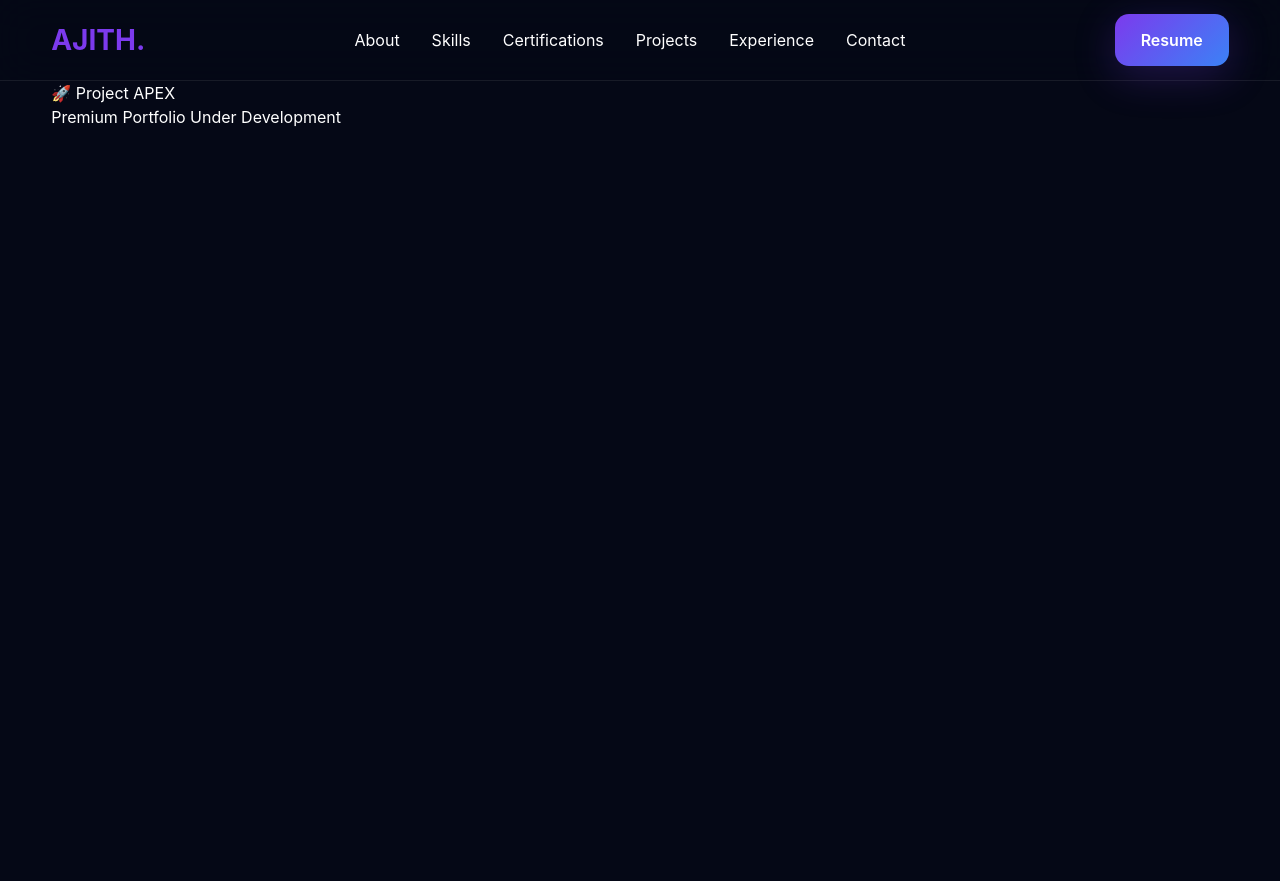
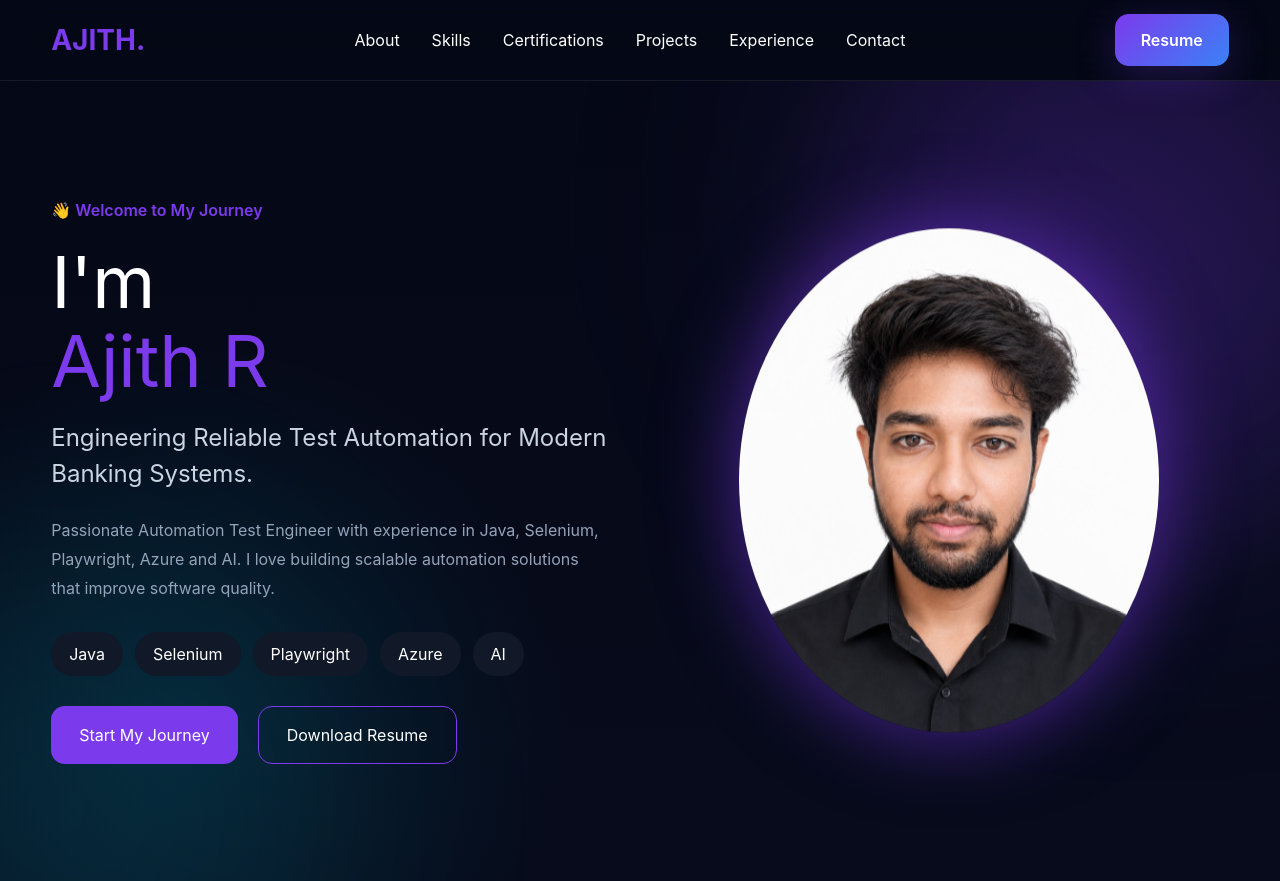
Before and after one commit to AjithDCruz/Ajith-Portfolio, a React (Vite) app in the folder ajith-portfolio/client/: page / in a window 1280 px wide. Before the commit the page ends 800 px from the top, so only its background shows below. Built offline with nearby package versions, Linux system fonts and the light colour scheme.

Commit message:
feat: add premium animated background

```diff
--- a/ajith-portfolio/client/src/App.tsx
+++ b/ajith-portfolio/client/src/App.tsx
@@ -1,14 +1,11 @@
 import Navbar from "./components/layout/Navbar/Navbar";
+import Hero from "./components/sections/Hero/Hero";
 
 function App() {
   return (
     <>
       <Navbar />
-
-      <main className="container">
-        <h1>🚀 Project APEX</h1>
-        <p>Premium Portfolio Under Development</p>
-      </main>
+      <Hero />
     </>
   );
 }
--- a/ajith-portfolio/client/src/components/sections/Hero/Hero.css
+++ b/ajith-portfolio/client/src/components/sections/Hero/Hero.css
@@ -0,0 +1,240 @@
+.hero{
+
+    min-height:100vh;
+
+    display:flex;
+
+    align-items:center;
+
+    position:relative;
+
+    overflow:hidden;
+
+    background:
+        radial-gradient(circle at 85% 25%, rgba(124,58,237,.20), transparent 28%),
+        radial-gradient(circle at 15% 80%, rgba(0,229,255,.10), transparent 30%),
+        linear-gradient(180deg,#050816 0%, #070B1B 100%);
+
+}
+
+.hero-wrapper{
+
+    position:relative;
+
+    z-index:1;
+
+    display:grid;
+
+    grid-template-columns:1fr 1fr;
+
+    align-items:center;
+
+    gap:60px;
+
+}
+
+.hero-tag{
+
+    color:#7C3AED;
+
+    font-weight:600;
+
+}
+
+.hero h1{
+
+    font-size:72px;
+
+    line-height:1.1;
+
+    margin:20px 0;
+
+}
+
+.hero h1 span{
+
+    color:#7C3AED;
+
+}
+
+.hero h2{
+
+    font-size:24px;
+
+    color:#CBD5E1;
+
+    margin-bottom:24px;
+
+}
+
+.hero p{
+
+    color:#94A3B8;
+
+    line-height:1.8;
+
+    max-width:550px;
+
+}
+
+.tech-stack{
+
+    display:flex;
+
+    flex-wrap:wrap;
+
+    gap:12px;
+
+    margin:30px 0;
+
+}
+
+.tech-stack span{
+
+    background:#111827;
+
+    padding:10px 18px;
+
+    border-radius:50px;
+
+}
+
+.hero-buttons{
+
+    display:flex;
+
+    gap:20px;
+
+}
+
+.primary-btn{
+
+    padding:16px 28px;
+
+    border:none;
+
+    border-radius:14px;
+
+    background:#7C3AED;
+
+    color:white;
+
+    cursor:pointer;
+
+}
+
+.secondary-btn{
+
+    padding:16px 28px;
+
+    border-radius:14px;
+
+    background:transparent;
+
+    border:1px solid #7C3AED;
+
+    color:white;
+
+    cursor:pointer;
+
+}
+
+.hero-image{
+
+    display:flex;
+
+    justify-content:center;
+
+}
+
+.hero-image img{
+
+    width:420px;
+
+    border-radius:50%;
+
+    box-shadow:0 0 80px rgba(124,58,237,.45);
+
+    animation:
+        floating 6s ease-in-out infinite,
+        glow 4s ease-in-out infinite;
+
+}
+
+@keyframes floating {
+  0% {
+    transform: translateY(0px);
+  }
+
+  50% {
+    transform: translateY(-12px);
+  }
+
+  100% {
+    transform: translateY(0px);
+  }
+}
+
+@keyframes glow {
+
+    0%{
+        box-shadow:0 0 40px rgba(124,58,237,.35);
+    }
+
+    50%{
+        box-shadow:0 0 90px rgba(124,58,237,.65);
+    }
+
+    100%{
+        box-shadow:0 0 40px rgba(124,58,237,.35);
+    }
+
+}
+
+.hero::before{
+
+    content:"";
+
+    position:absolute;
+
+    width:700px;
+
+    height:700px;
+
+    border-radius:50%;
+
+    right:-220px;
+
+    top:-220px;
+
+    background:rgba(124,58,237,.12);
+
+    filter:blur(120px);
+
+    z-index:0;
+
+}
+
+.hero::after{
+
+    content:"";
+
+    position:absolute;
+
+    width:500px;
+
+    height:500px;
+
+    border-radius:50%;
+
+    left:-180px;
+
+    bottom:-180px;
+
+    background:rgba(0,229,255,.08);
+
+    filter:blur(120px);
+
+    z-index:0;
+
+}
--- a/ajith-portfolio/client/src/components/sections/Hero/Hero.tsx
+++ b/ajith-portfolio/client/src/components/sections/Hero/Hero.tsx
@@ -0,0 +1,16 @@
+import "./Hero.css";
+import HeroContent from "./HeroContent";
+import HeroImage from "./HeroImage";
+
+function Hero() {
+  return (
+    <section className="hero">
+      <div className="container hero-wrapper">
+        <HeroContent />
+        <HeroImage />
+      </div>
+    </section>
+  );
+}
+
+export default Hero;
--- a/ajith-portfolio/client/src/components/sections/Hero/HeroButtons.tsx
+++ b/ajith-portfolio/client/src/components/sections/Hero/HeroButtons.tsx
@@ -0,0 +1,17 @@
+function HeroButtons() {
+  return (
+    <div className="hero-buttons">
+
+      <button className="primary-btn">
+        Start My Journey
+      </button>
+
+      <button className="secondary-btn">
+        Download Resume
+      </button>
+
+    </div>
+  );
+}
+
+export default HeroButtons;
--- a/ajith-portfolio/client/src/components/sections/Hero/HeroContent.tsx
+++ b/ajith-portfolio/client/src/components/sections/Hero/HeroContent.tsx
@@ -0,0 +1,48 @@
+import HeroButtons from "./HeroButtons";
+
+function HeroContent() {
+  return (
+    <div className="hero-content">
+
+      <span className="hero-tag">
+        👋 Welcome to My Journey
+      </span>
+
+      <h1>
+        I'm <br />
+        <span>Ajith R</span>
+      </h1>
+
+      <h2>
+        Engineering Reliable Test Automation
+        for Modern Banking Systems.
+      </h2>
+
+      <p>
+        Passionate Automation Test Engineer with experience
+        in Java, Selenium, Playwright, Azure and AI.
+        I love building scalable automation solutions
+        that improve software quality.
+      </p>
+
+      <div className="tech-stack">
+
+        <span>Java</span>
+
+        <span>Selenium</span>
+
+        <span>Playwright</span>
+
+        <span>Azure</span>
+
+        <span>AI</span>
+
+      </div>
+
+      <HeroButtons />
+
+    </div>
+  );
+}
+
+export default HeroContent;
--- a/ajith-portfolio/client/src/components/sections/Hero/HeroImage.tsx
+++ b/ajith-portfolio/client/src/components/sections/Hero/HeroImage.tsx
@@ -0,0 +1,20 @@
+import hero from "../../../assets/images/profile/hero.png";
+
+function HeroImage() {
+
+  return (
+
+    <div className="hero-image">
+
+      <img
+        src={hero}
+        alt="Ajith R"
+      />
+
+    </div>
+
+  );
+
+}
+
+export default HeroImage;
```
